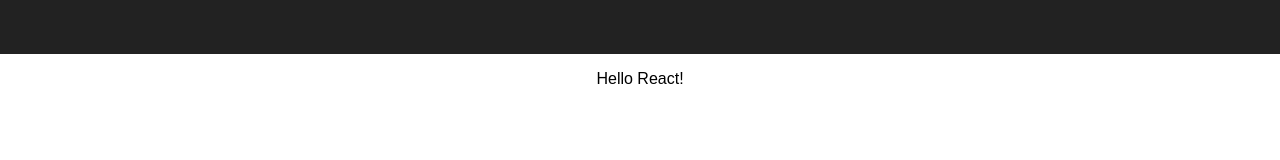
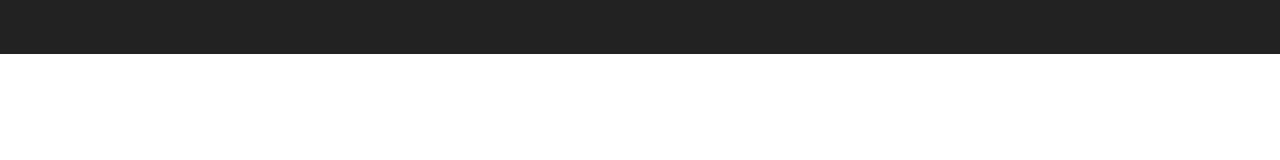
Before and after one commit to jinwoo-jeon0/Hello-React, a React (Create React App) app: page / in a window 1280 px wide. Shown: the part 136-296 px from the top of the page. Built offline with nearby package versions, Linux system fonts and the light colour scheme.

Commit message:
Remove text

```diff
--- a/src/App.js
+++ b/src/App.js
@@ -8,9 +8,6 @@
         <header className="App-header">
           <h1 className="App-title">Hello React</h1>
         </header>
-        <p>
-        Hello React!
-        </p>
       </div>
     );
   }
```
